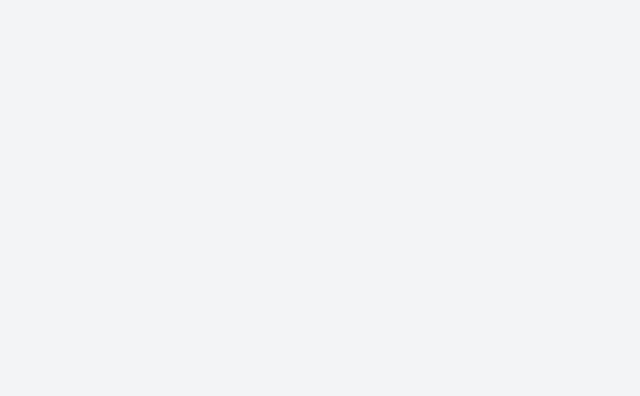
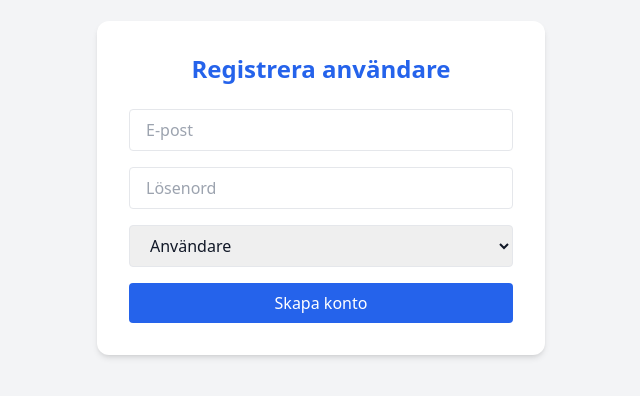
Before and after one commit to giomo73/Frontend, a React (Vite) app: page /register in a window 1280 px wide. Before the commit this address had no page. Shown: the part 212-608 px from the top of the page, without its empty margins (319-959 px from the left). Built offline with nearby package versions, Linux system fonts and the light colour scheme; the HTML template or start-up script is replaced by a standard one.

Commit message:
Modifica codici

```diff
--- a/src/App.jsx
+++ b/src/App.jsx
@@ -7,6 +7,7 @@ import {
 } from "react-router-dom";
 
 import Login from "./pages/Login";
+import Register from "./pages/Register";
 import ResetPasswordRequest from "./pages/ResetPasswordRequest";
 import ResetPassword from "./pages/ResetPassword";
 import KundFordon from "./pages/KundFordon";
@@ -52,6 +53,7 @@ function App() {
         />
 
         {/* Pagine per il reset della password */}
+        <Route path="/register" element={<Register />} />
         <Route path="/reset" element={<ResetPasswordRequest />} />
         <Route path="/reset-password" element={<ResetPassword />} />
       </Routes>
--- /dev/null
+++ b/src/pages/Register.jsx
@@ -0,0 +1,74 @@
+import { useState } from "react";
+import { useNavigate } from "react-router-dom";
+
+export default function Register() {
+  const [email, setEmail] = useState("");
+  const [password, setPassword] = useState("");
+  const [role, setRole] = useState("user");
+  const [message, setMessage] = useState("");
+  const API = process.env.REACT_APP_API_URL;
+  const navigate = useNavigate();
+
+  const handleRegister = async (e) => {
+    e.preventDefault();
+    setMessage("");
+
+    try {
+      const res = await fetch(`${API}/register`, {
+        method: "POST",
+        headers: { "Content-Type": "application/json" },
+        body: JSON.stringify({ email, password, role }),
+      });
+
+      const data = await res.json();
+
+      if (!res.ok) {
+        throw new Error(data.detail || "Registrering misslyckades");
+      }
+
+      setMessage("Registrering lyckades!");
+      setTimeout(() => navigate("/login"), 1500); // redirect automatico
+    } catch (err) {
+      setMessage("Fel: " + err.message);
+    }
+  };
+
+  return (
+    <div className="min-h-screen flex items-center justify-center bg-gray-100 px-4">
+      <form onSubmit={handleRegister} className="bg-white rounded-xl shadow-md p-8 w-full max-w-md">
+        <h2 className="text-2xl font-bold mb-6 text-center text-blue-600">Registrera användare</h2>
+
+        <input
+          type="email"
+          placeholder="E-post"
+          value={email}
+          onChange={(e) => setEmail(e.target.value)}
+          className="w-full mb-4 px-4 py-2 border rounded"
+          required
+        />
+        <input
+          type="password"
+          placeholder="Lösenord"
+          value={password}
+          onChange={(e) => setPassword(e.target.value)}
+          className="w-full mb-4 px-4 py-2 border rounded"
+          required
+        />
+        <select
+          value={role}
+          onChange={(e) => setRole(e.target.value)}
+          className="w-full mb-4 px-4 py-2 border rounded"
+        >
+          <option value="user">Användare</option>
+          <option value="admin">Admin</option>
+        </select>
+
+        <button type="submit" className="w-full bg-blue-600 text-white py-2 rounded hover:bg-blue-700">
+          Skapa konto
+        </button>
+
+        {message && <p className="mt-4 text-center text-red-600">{message}</p>}
+      </form>
+    </div>
+  );
+}
```
